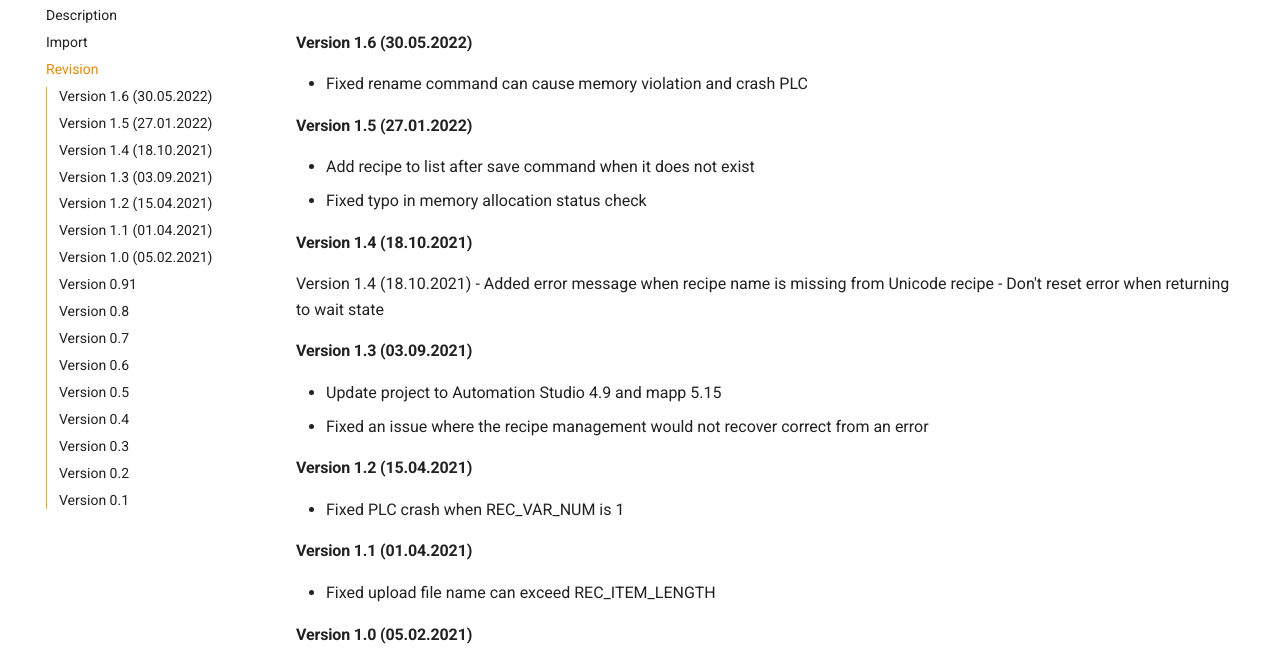
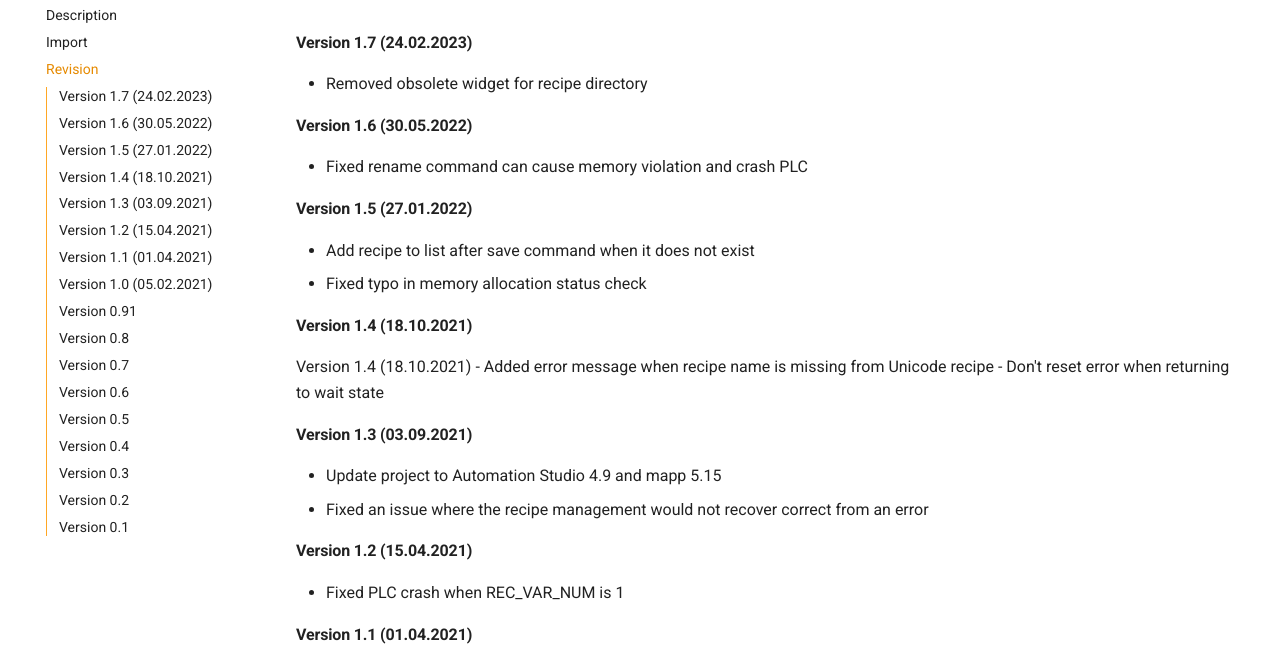
Before and after one commit to br-automation-com/mappView-Recipe, a plain HTML site: page revision.html in a window 1280 px wide. Shown: the part 150-800 px from the top of the page. Drawn offline with Linux system fonts and the light colour scheme; no server answers.

Commit message:
Deployed 513ca21 with MkDocs version: 1.4.0

```diff
--- a/revision.html
+++ b/revision.html
@@ -66,7 +66,7 @@
     <div data-md-component="skip">
 
 
-        <a href="#version-16-30052022" class="md-skip">
+        <a href="#version-17-24022023" class="md-skip">
           Skip to content
         </a>
 
@@ -284,6 +284,13 @@
     <ul class="md-nav__list" data-md-component="toc" data-md-scrollfix>
 
         <li class="md-nav__item">
+  <a href="#version-17-24022023" class="md-nav__link">
+    Version 1.7 (24.02.2023)
+  </a>
+
+</li>
+
+        <li class="md-nav__item">
   <a href="#version-16-30052022" class="md-nav__link">
     Version 1.6 (30.05.2022)
   </a>
@@ -423,6 +430,10 @@
 
   <h1>Revision</h1>
 
+<h4 id="version-17-24022023">Version 1.7 (24.02.2023)</h4>
+<ul>
+<li>Removed obsolete widget for recipe directory</li>
+</ul>
 <h4 id="version-16-30052022">Version 1.6 (30.05.2022)</h4>
 <ul>
 <li>Fixed rename command can cause memory violation and crash PLC</li>
```
Also changed, not shown: search/search_index.json (+1 -1 lines), 1 other file.
